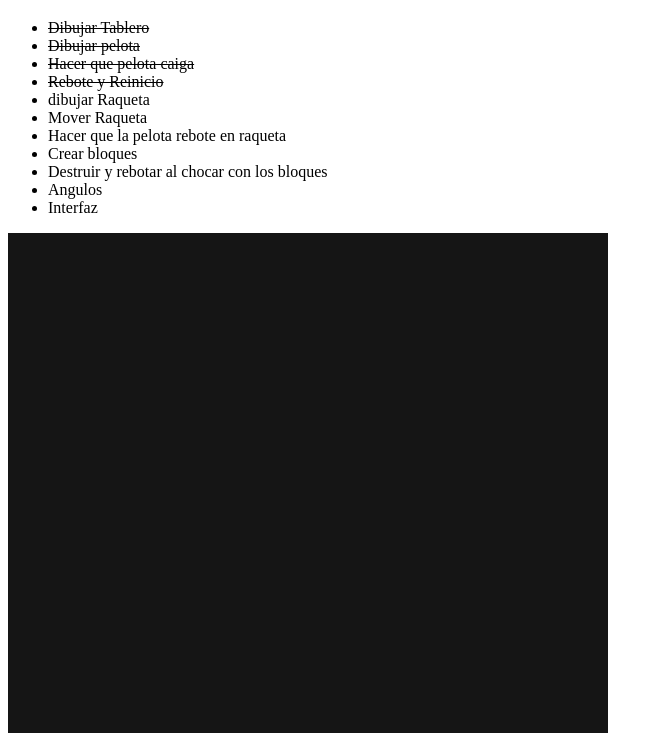
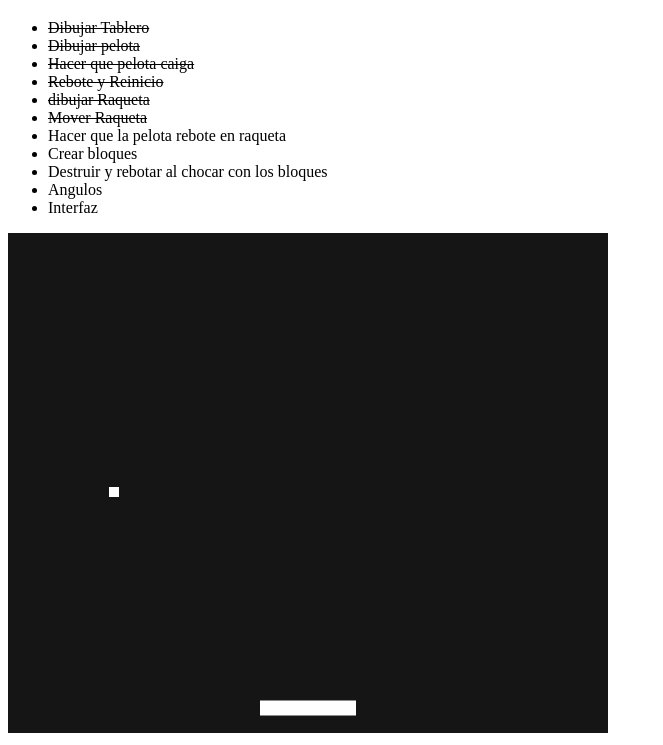
Before and after one commit to frmdz/Arkablock, a plain HTML site: page Ark.html in a window 1280 px wide. Shown: the part 61-806 px from the top of the page, without its empty margins (0-663 px from the left). Drawn offline with Linux system fonts and the light colour scheme.

Commit message:
Add files via upload

```diff
--- a/Ark.html
+++ b/Ark.html
@@ -18,8 +18,8 @@
         <li><strike>Dibujar pelota</strike></li>
         <li><strike>Hacer que pelota caiga</strike></li>
         <li><strike>Rebote y Reinicio</strike></li>
-        <li>dibujar Raqueta</li>
-        <li>Mover Raqueta</li>
+        <li><strike>dibujar Raqueta</strike></li>
+        <li><strike>Mover Raqueta</strike></li>
         <li>Hacer que la pelota rebote en raqueta</li>
         <li>Crear bloques</li>
         <li>Destruir y rebotar al chocar con los bloques</li>
@@ -28,7 +28,9 @@
       </ul>
 
     <canvas id="canvas" width="600" height="500"></canvas>
+    <script src ="Pelota.js"></script>
+    <script src="Controles.js"></script>
+    <script src ="Raqueta.js"></script>
     <script src="Ark.js"></script>
-
   </body>
 </html>
```
